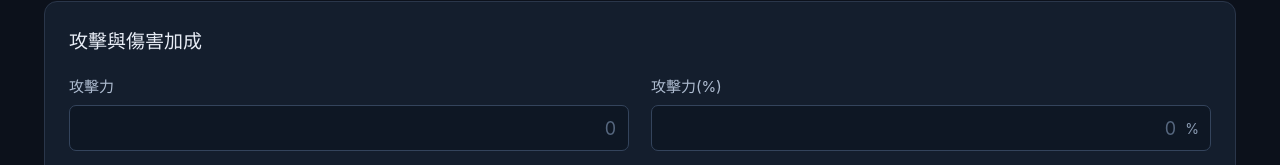
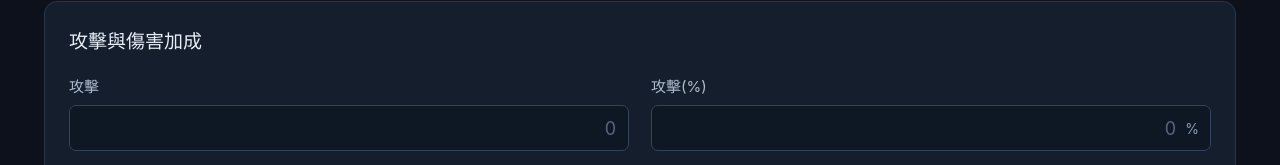
Before and after one commit to ToShii-Chen/maplestar-calculator, a React (Vite) app: page / in a window 1280 px wide. Shown: the part 513-678 px from the top of the page. Built offline with nearby package versions, Linux system fonts and the light colour scheme.

Commit message:
Use 攻擊 instead of 攻擊力 throughout interface

```diff
--- a/src/App.tsx
+++ b/src/App.tsx
@@ -18,8 +18,8 @@ function Field({label,value,onChange,unit}:{label:string;value:number;onChange:(
 }
 function Section({title,description,action,children}:{title:string;description?:string;action?:React.ReactNode;children:React.ReactNode}){return <section className="panel"><div className="panel-heading"><div className="panel-title-row"><h2>{title}</h2>{action}</div>{description&&<p>{description}</p>}</div>{children}</section>}
 const statOptions:[Character['mainStat'],string][]=[['str','力量'],['dex','敏捷'],['int','智力'],['luk','幸運']];
-const simpleLabels:[keyof Simple,string][]=[['attack','攻擊力'],['main','主屬性'],['sub','副屬性']];
-const gearKeys:[keyof Gear,string][]=[['attack','攻擊力'],['main','主屬性'],['sub','副屬性'],['potentialAttack','潛能攻擊力'],['potentialMain','潛能主屬性'],['potentialSub','潛能副屬性'],['potentialAttackPct','潛能攻擊力(%)'],['potentialMainPct','潛能主屬性(%)'],['potentialSubPct','潛能副屬性(%)']];
+const simpleLabels:[keyof Simple,string][]=[['attack','攻擊'],['main','主屬性'],['sub','副屬性']];
+const gearKeys:[keyof Gear,string][]=[['attack','攻擊'],['main','主屬性'],['sub','副屬性'],['potentialAttack','潛能攻擊'],['potentialMain','潛能主屬性'],['potentialSub','潛能副屬性'],['potentialAttackPct','潛能攻擊(%)'],['potentialMainPct','潛能主屬性(%)'],['potentialSubPct','潛能副屬性(%)']];
 const weaponGroups:[string,[string,number][]][]=[
  ['劍士',[['單手劍',1.2],['單手斧',1.2],['單手棍',1.2],['雙手劍',1.34],['雙手斧',1.34],['雙手棍',1.34],['槍',1.49],['矛',1.49]]],
  ['法師',[['短杖',1.0],['長杖',1.0]]],
@@ -45,7 +45,7 @@ function CharacterSettings({c,update}:{c:Character;update:(c:Character)=>void}){
  <Section title="武器係數參考"><div className="weapon-reference">{weaponGroups.map(([group,items])=><div key={group} className="weapon-group"><h3>{group}</h3>{items.map(([name,coefficient])=><div className="weapon-row" key={name}><span>{name}</span><strong>{coefficient.toFixed(2)}</strong></div>)}</div>)}</div><p className="hint">參考常見舊版楓之谷數值；楓星若有不同設定，請以上方可編輯的武器係數為準。</p></Section></>
 }
 const statName=(c:Character,key:'main'|'sub')=>statOptions.find(([id])=>id===(key==='main'?c.mainStat:c.subStat))?.[1]??(key==='main'?'主屬性':'副屬性');
-const roleLabel=(c:Character,label:string)=>label.replace(/主屬性|副屬性/g,match=>match==='主屬性'?statName(c,'main'):statName(c,'sub')).replace(/攻擊力/g,c.mainStat==='int'?'魔力':'攻擊力');
+const roleLabel=(c:Character,label:string)=>label.replace(/主屬性|副屬性/g,match=>match==='主屬性'?statName(c,'main'):statName(c,'sub')).replace(/攻擊/g,c.mainStat==='int'?'魔力':'攻擊');
 const attackName=(c:Character)=>c.mainStat==='int'?'魔力':'攻擊';
 const previewTerms=(c:Character,v:Partial<Record<'attack'|'main'|'sub'|'attackPct'|'mainPct'|'subPct',number>>)=>{
  const labels:[keyof typeof v,string,boolean][]=[
@@ -63,7 +63,7 @@ function SkillSettings({c,update}:{c:Character;update:(c:Character)=>void}){
  const remove=(i:number)=>update({...c,skills:c.skills.filter((_,j)=>j!==i)});
  const [showPreview,setShowPreview]=useState(false);
  const previewItems=c.skills.map((skill,i)=>({label:skill.name.trim()||`技能${i+1}`,text:previewTerms(c,skill).join(', ')}));
- return <><p className="intro">僅統計除楓葉祝福以外的自身技能，不要包含隊友與天氣、藥的效果。</p><Section title="技能加成" action={<button className="ghost preview-toggle" type="button" onClick={()=>setShowPreview(v=>!v)}>{showPreview?'關閉效果預覽':'展開效果預覽'}</button>}><div className="table-scroll"><table className="data-table editable"><thead><tr><th>技能</th><th>{roleLabel(c,'攻擊力')}</th><th>{statName(c,'main')}</th><th>{statName(c,'sub')}</th><th>{roleLabel(c,'攻擊力(%)')}</th><th></th></tr></thead><tbody>{c.skills.map((s,i)=><tr key={i}><td><input className="name-input" value={s.name} aria-label={`技能${i+1}名稱`} placeholder="技能名稱" onChange={e=>change(i,'name',e.target.value)}/></td>{(['attack','main','sub','attackPct'] as const).map(k=><td key={k}><NumberInput value={s[k]} percent={k==='attackPct'} onChange={v=>change(i,k,v)}/></td>)}<td><button className="icon-button" title="移除此技能" aria-label="移除此技能" disabled={c.skills.length<=1} onClick={()=>remove(i)}><Trash2 size={16}/></button></td></tr>)}</tbody></table></div><button className="ghost add-row" onClick={add}><Plus size={16}/>新增技能</button>{showPreview&&<EffectPreview items={previewItems}/>}</Section></>
+ return <><p className="intro">僅統計除楓葉祝福以外的自身技能，不要包含隊友與天氣、藥的效果。</p><Section title="技能加成" action={<button className="ghost preview-toggle" type="button" onClick={()=>setShowPreview(v=>!v)}>{showPreview?'關閉效果預覽':'展開效果預覽'}</button>}><div className="table-scroll"><table className="data-table editable"><thead><tr><th>技能</th><th>{roleLabel(c,'攻擊')}</th><th>{statName(c,'main')}</th><th>{statName(c,'sub')}</th><th>{roleLabel(c,'攻擊(%)')}</th><th></th></tr></thead><tbody>{c.skills.map((s,i)=><tr key={i}><td><input className="name-input" value={s.name} aria-label={`技能${i+1}名稱`} placeholder="技能名稱" onChange={e=>change(i,'name',e.target.value)}/></td>{(['attack','main','sub','attackPct'] as const).map(k=><td key={k}><NumberInput value={s[k]} percent={k==='attackPct'} onChange={v=>change(i,k,v)}/></td>)}<td><button className="icon-button" title="移除此技能" aria-label="移除此技能" disabled={c.skills.length<=1} onClick={()=>remove(i)}><Trash2 size={16}/></button></td></tr>)}</tbody></table></div><button className="ghost add-row" onClick={add}><Plus size={16}/>新增技能</button>{showPreview&&<EffectPreview items={previewItems}/>}</Section></>
 }
 
 
@@ -114,7 +114,7 @@ function GearSimulation({c,monster,update}:{c:Character;monster:Data['monster'];
  })}
  <td><button type="button" className="icon-button simulation-remove" aria-label={`刪除${g.name}試算`} onClick={()=>remove(g.id)}><Trash2 size={16}/></button></td></tr>)}</tbody></table></div>;
  return <Section title="模擬變更裝備" description="可直接調整數值，或新增裝備替換試算；不會覆寫裝備頁面的原始資料。">
- <div className="fields-grid three simulation-extra-fields">{([['attack','攻擊力'],['main','主屬性'],['sub','副屬性'],['attackPct','攻擊力(%)'],['mainPct','主屬性(%)'],['subPct','副屬性(%)']] as [keyof Character['extra'],string][]).map(([k,label])=><Field key={k} label={roleLabel(c,label)} value={c.extra[k]} unit={k.endsWith('Pct')?'%':undefined} onChange={v=>update({...c,extra:{...c.extra,[k]:v}})}/>)}</div>
+ <div className="fields-grid three simulation-extra-fields">{([['attack','攻擊'],['main','主屬性'],['sub','副屬性'],['attackPct','攻擊(%)'],['mainPct','主屬性(%)'],['subPct','副屬性(%)']] as [keyof Character['extra'],string][]).map(([k,label])=><Field key={k} label={roleLabel(c,label)} value={c.extra[k]} unit={k.endsWith('Pct')?'%':undefined} onChange={v=>update({...c,extra:{...c.extra,[k]:v}})}/>)}</div>
  <div className="simulation-add"><select aria-label="選擇裝備類別" value={selectedId} onChange={e=>setSelectedId(e.target.value)}>
  <option value="">選擇要變更的裝備類別</option>{remaining.map(g=><option key={g.id} value={g.id}>{g.name}</option>)}
  </select>
@@ -125,13 +125,13 @@ function GearSimulation({c,monster,update}:{c:Character;monster:Data['monster'];
  {enhanced(['防具類','飾品類','其他類']).length>0&&<div className="simulation-subsection"><h3>非武器類</h3>{renderRows(enhanced(['防具類','飾品類','其他類']),false)}</div>}
  </>}
  <div className="simulation-subsection"><h3>變更後差異比較</h3>
- <div className="metrics">{metric('最終攻擊力',result.changed.finalAttack)}{metric('最終主屬性',result.changed.finalMain)}{metric('最終副屬性',result.changed.finalSub)}</div>
+ <div className="metrics">{metric('最終攻擊',result.changed.finalAttack)}{metric('最終主屬性',result.changed.finalMain)}{metric('最終副屬性',result.changed.finalSub)}</div>
  <div className="result-strip"><span>變更後表攻上限</span><strong className={deltaRange>0?'positive':deltaRange<0?'negative':''}>{fmt(result.changed.range)} ({deltaRange>0?'+':''}{fmt(deltaRange)}, {deltaPct===null?'無法計算':`${deltaPct>0?'+':''}${fmt(deltaPct,1)}%`})</strong></div>
  <button type="button" className="ghost preview-toggle simulation-preview-button" onClick={()=>setShowPreview(x=>!x)}>{showPreview?'關閉效果預覽':'展開效果預覽'}</button>
  {showPreview&&<div className="simulation-diff">
  <div><h4>移除的套裝效果</h4>{setChanges.filter(x=>x.kind==='lost').length?setChanges.filter(x=>x.kind==='lost').map(x=><p key={x.key}>{x.text}</p>):<p className="hint">無</p>}</div>
  <div><h4>獲得的套裝效果</h4>{setChanges.filter(x=>x.kind==='gained').length?setChanges.filter(x=>x.kind==='gained').map(x=><p key={x.key}>{x.text}</p>):<p className="hint">無</p>}</div>
- <div><h4>{roleLabel(c,'攻擊力、屬性的變動差異')}</h4><p>{[basic,potential?`潛能: ${potential}`:'',adjustment?`額外數值調整: ${adjustment}`:''].filter(Boolean).join(', ')||'無變動'}</p></div>
+ <div><h4>{roleLabel(c,'攻擊、屬性的變動差異')}</h4><p>{[basic,potential?`潛能: ${potential}`:'',adjustment?`額外數值調整: ${adjustment}`:''].filter(Boolean).join(', ')||'無變動'}</p></div>
  </div>}</div>
  {pickerGear&&<div className="modal-backdrop"><div className="modal" role="dialog" aria-modal="true" aria-labelledby="simulation-set-title"><h2 id="simulation-set-title">設定 {pickerGear.name} 的套裝</h2>
  <div className="set-picker-options">{setOptions(pickerGear).map(id=><button type="button" key={id} className={(pickerGear.setId??'none')===id?'set-picker-choice selected':'set-picker-choice'} onClick={()=>chooseSet(pickerGear.id,id)}>{setName(id)}</button>)}</div>
@@ -143,8 +143,8 @@ function DamagePage({c,monster,update}:{c:Character;monster:Data['monster'];upda
  const calc=calculate(c,monster),patch=(p:Partial<Character>)=>update({...c,...p});
  const metric=(label:string,value:number,percent=false)=><div className="metric" key={label}><span>{roleLabel(c,label)}</span><strong>{fmt(value,0)}{percent?'%':''}</strong></div>;
  const enhancements:[keyof Character['extra'],number,string][]=[
-  ['attack',10,'攻擊力 +10'],['attack',20,'攻擊力 +20'],['attack',30,'攻擊力 +30'],
-  ['attackPct',6,'攻擊力 +6%'],['attackPct',9,'攻擊力 +9%'],['attackPct',12,'攻擊力 +12%'],
+  ['attack',10,'攻擊 +10'],['attack',20,'攻擊 +20'],['attack',30,'攻擊 +30'],
+  ['attackPct',6,'攻擊 +6%'],['attackPct',9,'攻擊 +9%'],['attackPct',12,'攻擊 +12%'],
   ['mainPct',3,'主屬性 +3%'],['mainPct',6,'主屬性 +6%'],['mainPct',9,'主屬性 +9%'],['mainPct',12,'主屬性 +12%']
  ];
  const recommendations=enhancements.map(([field,amount,label],index)=>{
@@ -153,8 +153,8 @@ function DamagePage({c,monster,update}:{c:Character;monster:Data['monster'];upda
   return {label:roleLabel(c,label),gain:tested.afterRange-calc.range,pct:calc.range>0?(tested.afterRange-calc.range)/calc.range*100:null,index};
  }).sort((a,b)=>b.gain-a.gain||a.index-b.index);
  return <><div className="page-descriptions"><p>表攻最大值計算、裝備提升期望計算與推薦。</p><p>因公式中進位條件可能與遊戲不同，數值可能與遊戲內有些微誤差。</p></div><Section title="基本設定"><div className="fields-grid two"><Field label={roleLabel(c,"主屬性（能力配點）")} value={c.baseMain} onChange={v=>patch({baseMain:v})}/><Field label={roleLabel(c,"副屬性（能力配點）")} value={c.baseSub} onChange={v=>patch({baseSub:v})}/></div><div className="fields-grid two spaced"><Field label="楓葉祝福等級" value={c.mapleBlessing} onChange={v=>patch({mapleBlessing:v})}/><div className="blessing-info">楓葉祝福提升 {fmt(calc.blessing)}%全屬性</div></div></Section>
- <Section title="額外效果"><div className="fields-grid three">{([['attack','攻擊力'],['main','主屬性'],['sub','副屬性']] as [keyof Simple,string][]).map(([k,label])=><Field key={k} label={roleLabel(c,label)} value={c.consumables[k]} onChange={v=>patch({consumables:{...c.consumables,[k]:v}})}/>)}</div></Section>
- <Section title="目前數值總覽"><div className="metrics">{metric('攻擊力',calc.fixedAttack)}{metric('主屬性 (含楓葉祝福)',calc.fixedMain)}{metric('副屬性 (含楓葉祝福)',calc.fixedSub)}{metric('攻擊力(%)',calc.attackPct,true)}{metric('主屬性(%)',calc.mainPct,true)}{metric('副屬性(%)',calc.subPct,true)}</div><div className="metrics metric-separated">{metric('最終攻擊力',calc.finalAttack)}{metric('最終主屬性',calc.finalMain)}{metric('最終副屬性',calc.finalSub)}</div><div className="result-strip"><span>表攻上限</span><strong>{fmt(calc.range)}</strong></div></Section>
+ <Section title="額外效果"><div className="fields-grid three">{([['attack','攻擊'],['main','主屬性'],['sub','副屬性']] as [keyof Simple,string][]).map(([k,label])=><Field key={k} label={roleLabel(c,label)} value={c.consumables[k]} onChange={v=>patch({consumables:{...c.consumables,[k]:v}})}/>)}</div></Section>
+ <Section title="目前數值總覽"><div className="metrics">{metric('攻擊',calc.fixedAttack)}{metric('主屬性 (含楓葉祝福)',calc.fixedMain)}{metric('副屬性 (含楓葉祝福)',calc.fixedSub)}{metric('攻擊(%)',calc.attackPct,true)}{metric('主屬性(%)',calc.mainPct,true)}{metric('副屬性(%)',calc.subPct,true)}</div><div className="metrics metric-separated">{metric('最終攻擊',calc.finalAttack)}{metric('最終主屬性',calc.finalMain)}{metric('最終副屬性',calc.finalSub)}</div><div className="result-strip"><span>表攻上限</span><strong>{fmt(calc.range)}</strong></div></Section>
  <Section title="推薦強化" description="各項強化分別加入目前角色數值，依表攻上限增加量由高到低排序；不包含下方模擬變更裝備中的數值。">
   <div className="table-scroll"><table className="data-table recommendation-table"><thead><tr><th>排名</th><th>強化項目</th><th>表攻提升數值</th></tr></thead>
   <tbody>{recommendations.map((r,i)=><tr key={r.index}><td>{i+1}</td><td>{r.label}</td><td className={r.gain>0?'positive':''}>{r.gain>0?'+':''}{fmt(r.gain)} ({r.pct===null?'無法計算':`${r.pct>0?'+':''}${fmt(r.pct,1)}%`})</td></tr>)}</tbody></table></div>
--- a/src/model.ts
+++ b/src/model.ts
@@ -1,6 +1,6 @@
 export type Stats = {str:number;dex:number;int:number;luk:number;all:number;allPct:number;attack:number;attackPct:number;damagePct:number;bossPct:number;ied:number};
 export const blankMonster:Stats={str:0,dex:0,int:0,luk:0,all:0,allPct:0,attack:0,attackPct:0,damagePct:0,bossPct:0,ied:0};
-export const monsterFields:[keyof Stats,string][]=[['str','力量'],['dex','敏捷'],['int','智力'],['luk','幸運'],['all','全屬性'],['allPct','全屬性(%)'],['attack','攻擊力'],['attackPct','攻擊力(%)'],['damagePct','總傷害(%)'],['bossPct','BOSS傷害(%)'],['ied','無視防禦(%)']];
+export const monsterFields:[keyof Stats,string][]=[['str','力量'],['dex','敏捷'],['int','智力'],['luk','幸運'],['all','全屬性'],['allPct','全屬性(%)'],['attack','攻擊'],['attackPct','攻擊(%)'],['damagePct','總傷害(%)'],['bossPct','BOSS傷害(%)'],['ied','無視防禦(%)']];
 export type SetId='none'|'von'|'empress'|'sengoku';
 export type Gear={id:string;name:string;group:string;setId?:SetId;attack:number;main:number;sub:number;potentialAttack:number;potentialMain:number;potentialSub:number;potentialAttackPct:number;potentialMainPct:number;potentialSubPct:number};
 const groups:[string,string[]][]=[['武器類',['武器','副武／標誌','盾牌']],['防具類',['帽子','披風','手套','上衣（套服）','褲裙','鞋子']],['飾品類',['臉飾','眼飾','項鍊','腰帶','耳環','肩膀','戒指1','戒指2','戒指3','戒指4']],['其他類',['徽章','勳章','口袋道具','機械心臟','圖騰','寵物裝備1','寵物裝備2','寵物裝備3']]];
```
